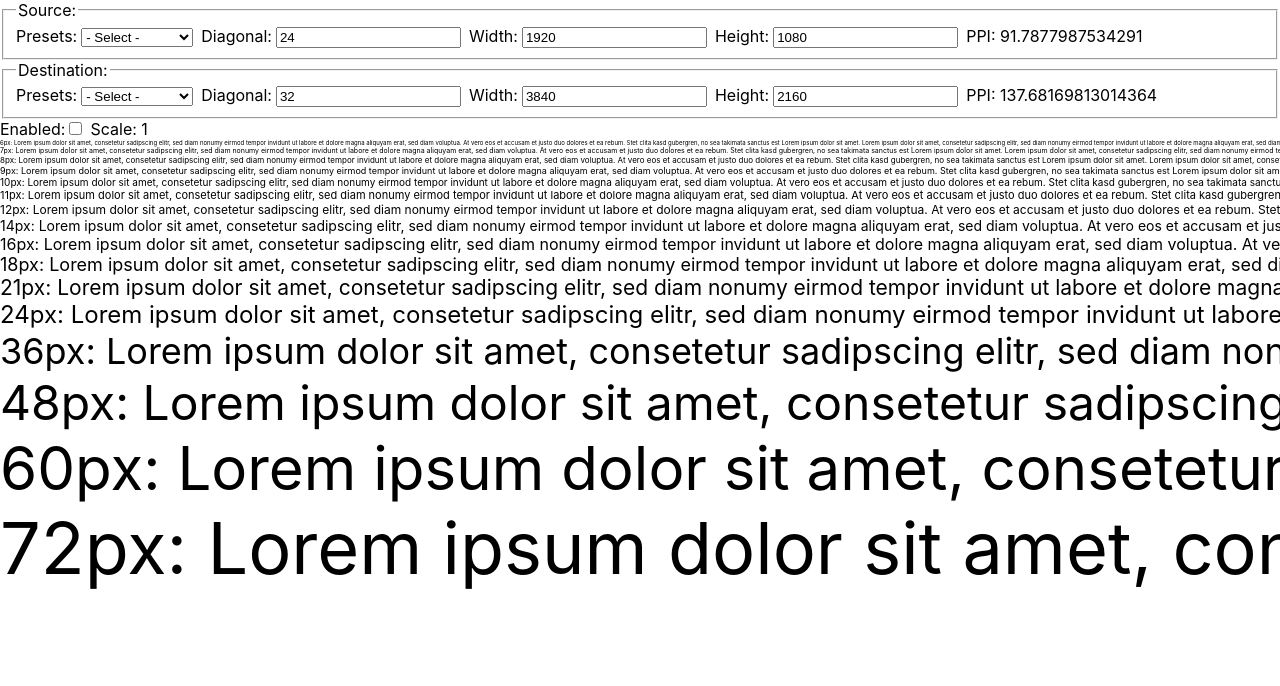
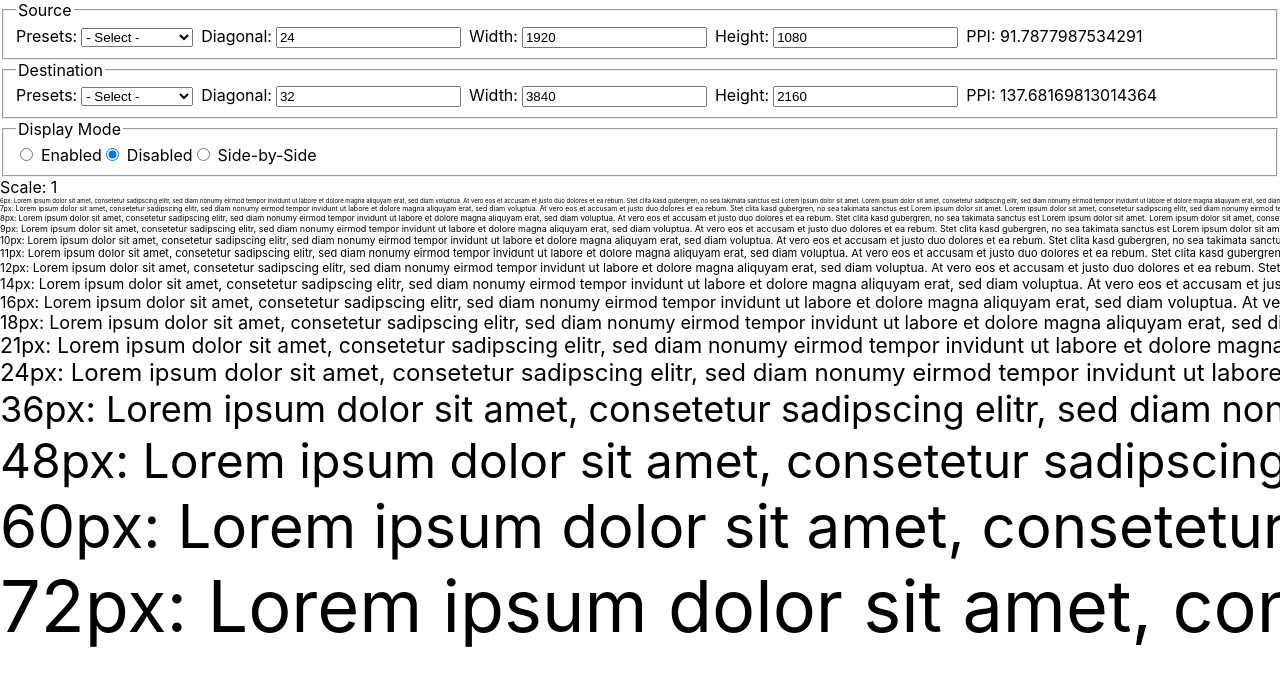
Before and after one commit to benneq/screen-scale, a React (Create React App) app: page / in a window 1280 px wide. Shown: the top 686 px of the page. Built offline with nearby package versions, Linux system fonts and the light colour scheme.

Commit message:
side by side view

```diff
--- a/src/App.tsx
+++ b/src/App.tsx
@@ -1,9 +1,12 @@
 import React, { useState } from 'react';
+import { Result } from './Result';
 import { ScreenData, ScreenDataForm } from './ScreenDataForm';
 
-const loremIpsum = "Lorem ipsum dolor sit amet, consetetur sadipscing elitr, sed diam nonumy eirmod tempor invidunt ut labore et dolore magna aliquyam erat, sed diam voluptua. At vero eos et accusam et justo duo dolores et ea rebum. Stet clita kasd gubergren, no sea takimata sanctus est Lorem ipsum dolor sit amet. Lorem ipsum dolor sit amet, consetetur sadipscing elitr, sed diam nonumy eirmod tempor invidunt ut labore et dolore magna aliquyam erat, sed diam voluptua. At vero eos et accusam et justo duo dolores et ea rebum. Stet clita kasd gubergren, no sea takimata sanctus est Lorem ipsum dolor sit amet.";
-
-const fontSizes = [6, 7, 8, 9, 10, 11, 12, 14, 16, 18, 21, 24, 36, 48, 60, 72];
+enum DisplayMode {
+  enabled,
+  disabled,
+  sideBySide
+}
 
 const createScreenData = (diagonal: number, width: number, height: number): ScreenData => {
   return { diagonal, width, height };
@@ -24,20 +27,20 @@ const calcPPI = (value: ScreenData): number => {
 export default function App() {
   const [src, setSrc] = useState<ScreenData>(presets[0]);
   const [dest, setDest] = useState<ScreenData>(presets[2]);
-  const [enabled, setEnabled] = useState(false);
+  const [displayMode, setDisplayMode] = useState<DisplayMode>(DisplayMode.disabled);
 
-  const handleEnabledChange = (e: React.ChangeEvent<HTMLInputElement>) => {
-    setEnabled(e.target.checked);
+  const handleDisplayModeChange = (e: React.ChangeEvent<HTMLInputElement>) => {
+    setDisplayMode(Number(e.target.value));
   }
 
   const srcPPI = calcPPI(src);
   const destPPI = calcPPI(dest);
-  const scaleFactor = enabled ? srcPPI / destPPI : 1;
+  const scaleFactor = srcPPI / destPPI;
 
   return (
     <div>
       <fieldset>
-        <legend>Source:</legend>
+        <legend>Source</legend>
         <ScreenDataForm
           presets={presets}
           value={src}
@@ -47,7 +50,7 @@ export default function App() {
       </fieldset>
 
       <fieldset>
-        <legend>Destination:</legend>
+        <legend>Destination</legend>
         <ScreenDataForm
           presets={presets}
           value={dest}
@@ -56,18 +59,55 @@ export default function App() {
         PPI: {destPPI}
       </fieldset>
 
-      <label>
-        Enabled:
-        <input type="checkbox" checked={enabled} onChange={handleEnabledChange} />
-      </label>
+      <fieldset>
+        <legend>Display Mode</legend>
+        <label>
+          <input
+            type="radio"
+            name="displayMode"
+            value={DisplayMode.enabled}
+            checked={displayMode === DisplayMode.enabled}
+            onChange={handleDisplayModeChange}
+          />
+          Enabled
+        </label>
+        <label>
+          <input
+            type="radio"
+            name="displayMode"
+            value={DisplayMode.disabled}
+            checked={displayMode === DisplayMode.disabled}
+            onChange={handleDisplayModeChange}
+          />
+          Disabled
+        </label>
+        <label>
+          <input
+            type="radio"
+            name="displayMode"
+            value={DisplayMode.sideBySide}
+            checked={displayMode === DisplayMode.sideBySide}
+            onChange={handleDisplayModeChange}
+          />
+          Side-by-Side
+        </label>
+      </fieldset>
 
-      Scale: {scaleFactor}
-
-      <div style={{ zoom: scaleFactor, overflow: 'hidden' }}>
-        {fontSizes.map(fontSize =>
-          <div key={fontSize} style={{ fontSize: `${fontSize}px`, whiteSpace: 'nowrap' }}>{fontSize}px: {loremIpsum}</div>
+      <div style={{ display: 'flex' }}>
+        {displayMode !== DisplayMode.enabled && (
+          <div style={{ flex: '1', width: 'calc(100vw - (100vw - 50%))' }}>
+            Scale: 1
+            <Result zoom={1} />
+          </div>
+        )}
+        {displayMode !== DisplayMode.disabled && (
+          <div style={{ flex: '1', width: 'calc(100vw - (100vw - 50%))' }}>
+            Scale: {scaleFactor}
+            <Result zoom={scaleFactor} />
+          </div>
         )}
       </div>
+
     </div>
   );
 }
--- /dev/null
+++ b/src/Result.tsx
@@ -0,0 +1,19 @@
+import React from "react"
+
+const loremIpsum = "Lorem ipsum dolor sit amet, consetetur sadipscing elitr, sed diam nonumy eirmod tempor invidunt ut labore et dolore magna aliquyam erat, sed diam voluptua. At vero eos et accusam et justo duo dolores et ea rebum. Stet clita kasd gubergren, no sea takimata sanctus est Lorem ipsum dolor sit amet. Lorem ipsum dolor sit amet, consetetur sadipscing elitr, sed diam nonumy eirmod tempor invidunt ut labore et dolore magna aliquyam erat, sed diam voluptua. At vero eos et accusam et justo duo dolores et ea rebum. Stet clita kasd gubergren, no sea takimata sanctus est Lorem ipsum dolor sit amet.";
+
+const fontSizes = [6, 7, 8, 9, 10, 11, 12, 14, 16, 18, 21, 24, 36, 48, 60, 72];
+
+type Props = {
+    zoom: number
+}
+
+export const Result: React.FC<Props> = ({zoom}) => {
+  return (
+    <div style={{ zoom, overflow: 'hidden' }}>
+      {fontSizes.map(fontSize =>
+        <div key={fontSize} style={{ fontSize: `${fontSize}px`, whiteSpace: 'nowrap' }}>{fontSize}px: {loremIpsum}</div>
+      )}
+    </div>
+  );
+}
```
